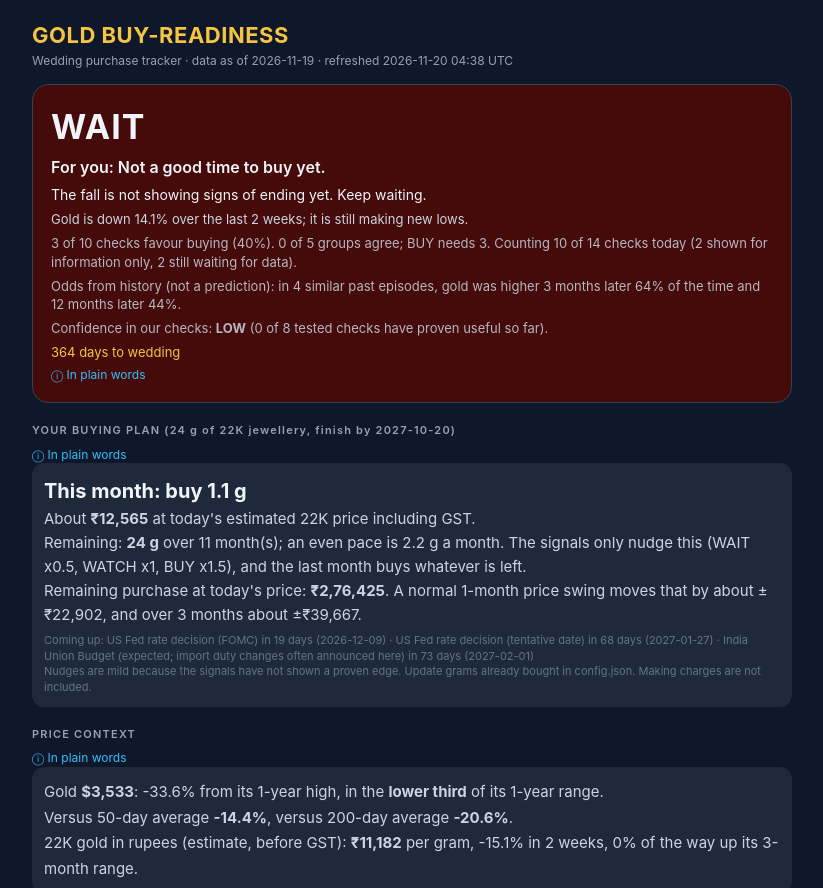
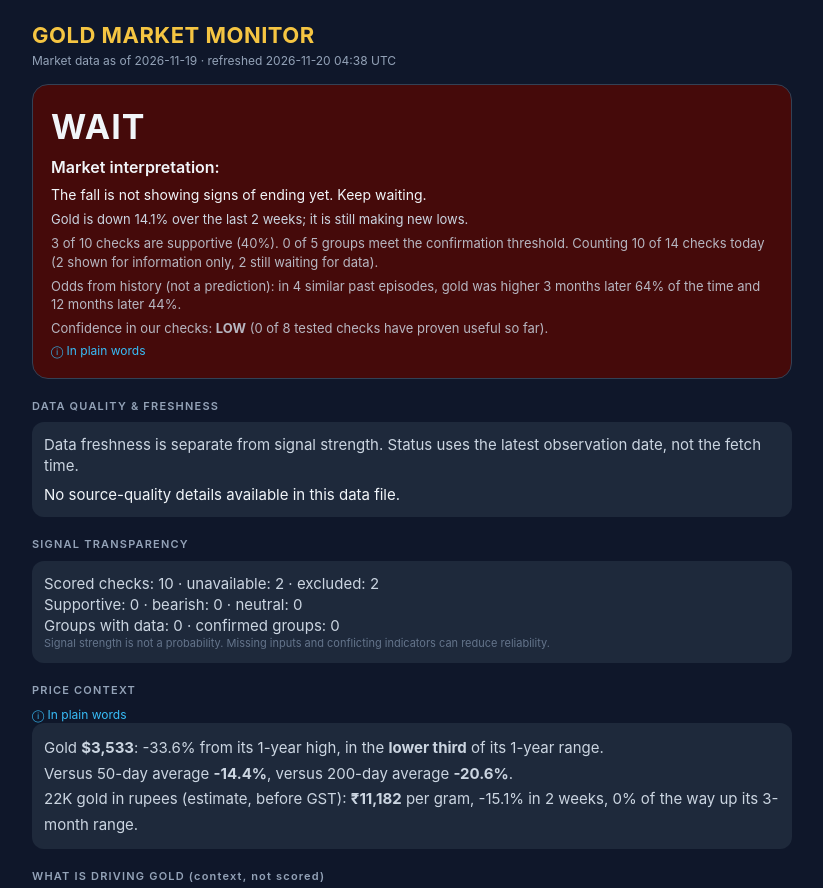
Before and after one commit to KashifMalhan98/gold-dashboard, a plain HTML site: page docs/index.html in a window 1280 px wide. Shown: the top 888 px of the page, without its empty margins (228-1051 px from the left). Drawn offline with Linux system fonts and the light colour scheme.

Commit message:
Add files via upload

```diff
--- a/docs/index.html
+++ b/docs/index.html
@@ -6,6 +6,12 @@
 :root{--bg:#0f172a;--card:#1e293b;--line:#334155;--txt:#f1f5f9;--mute:#94a3b8;--gold:#f5c542;--g:#4ade80;--a:#fbbf24;--r:#f87171}
 *{box-sizing:border-box}body{margin:0;background:var(--bg);color:var(--txt);font:15px/1.4 -apple-system,Segoe UI,Arial,sans-serif;padding:max(16px,env(safe-area-inset-top)) 16px 32px}
 .wrap{max-width:760px;margin:0 auto}h1{font-size:22px;margin:4px 0 2px;color:var(--gold);letter-spacing:.5px}
+.healthgrid{display:grid;grid-template-columns:repeat(2,minmax(0,1fr));gap:8px}
+.healthrow{background:var(--card);border-radius:10px;padding:9px 11px;font-size:12px}
+.healthrow .meta{color:var(--mute);margin-top:3px}
+.status{font-weight:700}.fresh{color:var(--g)}.delayed{color:var(--a)}.stale,.missing{color:var(--r)}
+.alert{background:#422006;border:1px solid #92400e;border-radius:10px;padding:10px;font-size:12px;margin:8px 0}
+@media(max-width:480px){.healthgrid{grid-template-columns:1fr}}
 .sub{color:var(--mute);font-size:12px;margin-bottom:14px}
 .hero{border-radius:16px;padding:18px;margin-bottom:14px;border:1px solid var(--line);background:var(--card)}
 .hero.buy{background:#14532d;border-color:#166534}.hero.imp{background:#1e3a2f}.hero.reb{background:#422006}.hero.wait{background:#450a0a}
@@ -30,7 +36,7 @@ svg.sp{width:70px;height:22px}
 .info div{background:#0f172a;border-radius:8px;padding:8px 10px;margin-top:6px;font-size:12.5px;line-height:1.5;color:#cbd5e1;font-weight:400}
 .nowline{font-size:12.5px;color:#e2e8f0;margin-top:6px;grid-column:1/3}
 </style></head><body><div class="wrap">
-<h1>GOLD BUY-READINESS</h1><div class="sub" id="sub">Loading…</div>
+<h1>GOLD MARKET MONITOR</h1><div class="sub" id="sub">Loading…</div>
 <div id="app"></div>
 <div class="foot" id="foot"></div></div>
 <script>
@@ -44,8 +50,8 @@ function spark(a){a=(a||[]).filter(x=>x!=null);if(a.length<3)return"";const mn=M
 const badge=s=>s==null?'<span class="badge na">NO DATA</span>':s==1?'<span class="badge up">▲ FAVOURS BUYING</span>':s==.5?'<span class="badge mid">● UNCLEAR</span>':'<span class="badge dn">▼ SAYS WAIT</span>';
 const info=t=>`<details class="info"><summary>ⓘ In plain words</summary><div>${t}</div></details>`;
 const IX={
- hero:"This box answers one question: has gold's fall stopped? WAIT means not yet, so do not rush to buy. WATCH means there are early signs of a bottom but they are not confirmed. BUY means most of our checks agree the fall is over, so start buying in stages. The percentage is the share of our checks pointing to the fall ending. It is a checklist, not a forecast. Nobody can predict gold reliably.",
- plan:"Instead of guessing the exact bottom, this splits your 24 grams into small purchases over the months left. The checks above only nudge the amount: buy a bit less while the fall continues and a bit more once it stabilises. Before big events, such as the US Fed rate decision, it tells you to hold off a few days. The plus or minus rupee figure is a normal one-month price swing on what you still have to buy, which shows why perfect timing is so hard.",
+ hero:"This status summarises the current indicator checklist. SUPPORTIVE means several scored indicators align with stabilisation; MIXED means evidence is uneven; UNCONFIRMED means the checks do not yet align. The score is not a probability or forecast, and the system has not established predictive reliability.",
+ plan:"Personalized purchase schedules are not shown in this dashboard. The monitor focuses on observable data, signal transparency, and historical testing.",
  context:"Where today's gold price sits compared with its own past. A price far below its 1-year high or its averages is cheaper than it has been, but cheap can get cheaper. The rupee figure is the 10-gram price before duty and GST, so it also reflects rupee moves.",
  drivers:"These are the big forces behind gold's moves right now. When the US raises interest rates, bonds pay more and gold (which pays nothing) loses appeal. Higher oil can push inflation and rate hikes up. Falling stocks and a high VIX (a fear gauge) can force investors to sell gold to raise cash. They are shown for context and are not counted in the verdict yet.",
  groups:"We group checks that measure the same idea, so one story is not counted several times. Price and positioning looks at gold itself and fund behaviour. Dollar and rates looks at the forces that usually move gold. Fund flows looks at money moving into or out of gold funds. India-specific looks at the rupee and policy. Asia looks at Asian trading hours. A group is confirmed when its average score is 60% or more, and we want at least 3 groups to agree before saying BUY.",
@@ -71,27 +77,31 @@ const SIG={
  ibja_prem:{t:"How much more Indian wholesale gold (the official IBJA rate) costs than the world price converted to rupees with import duty. A rising premium means Indian dealers are charging more than usual, which can mean tight local supply or strong demand. A falling one means gold is getting cheaper locally compared with the world price. It needs about a week of official readings before it can score.",n:{1:"India's price is cheaper than usual compared with the world price.",0.5:"India's premium is about normal.",0:"India's price is expensive compared with the world price."},none:"Building history from the official IBJA rate. It will score after about 5 working days."},
  cnh:{t:"The Chinese yuan against the dollar. A stable or stronger yuan makes gold cheaper for Chinese buyers and supports their demand.",n:{1:"The yuan is stable or stronger.",0.5:"The yuan is drifting slightly.",0:"The yuan is weakening, which hurts Chinese buying."}}};
 const nowline=s=>{const m=SIG[s.key]; if(!m) return ""; const say=s.score==null?(m.none||"No data yet."):(m.n[s.score]||""); return `<div class="nowline">Right now: ${say}</div>${info(m.t)}`;};
-fetch("data.json?"+Date.now()).then(r=>r.json()).then(d=>{
+fetch("data.json?"+Date.now()).then(r=>{if(!r.ok)throw new Error(`data.json HTTP ${r.status}`);return r.json()}).then(d=>{
  const v=d.verdict, cls=v.startsWith("BUY")?"buy":v.startsWith("IMP")?"imp":v.startsWith("REB")?"reb":"wait";
- $("sub").textContent=`Wedding purchase tracker · data as of ${d.as_of} · refreshed ${d.updated_utc} UTC`;
+ $("sub").textContent=`Market data as of ${d.as_of} · refreshed ${d.updated_utc} UTC`;
  let note="";
- if(d.days_to_wedding!=null){note=d.days_to_wedding<0?"Wedding date has passed":`${d.days_to_wedding} days to wedding`;}
- const sh=d.short||v, cls2=sh=="BUY"?"buy":sh=="WATCH"?"reb":"wait";
- const foryou={BUY:"Good time to buy in stages.",WATCH:"Getting better for buying, but not confirmed yet.",WAIT:"Not a good time to buy yet."}[sh]||"";
+ const sh=d.short||v, cls2=sh=="SUPPORTIVE"?"buy":sh=="MIXED"?"reb":"wait";
+ const foryou={SUPPORTIVE:"Several scored indicators align with stabilisation.",MIXED:"Evidence is mixed or incomplete.",UNCONFIRMED:"Current indicators do not confirm stabilisation."}[sh]||"";
  const pct0=x=>x==null?"n/a":Math.round(x*100)+"%", o=d.odds, cf=d.confidence||{};
  const cnt=`Counting ${d.scored} of ${d.n_all} checks today${(d.n_excluded||d.n_nodata)?` (${d.n_excluded||0} shown for information only, ${d.n_nodata||0} still waiting for data)`:""}.`;
- let h=`<div class="hero ${cls2}"><div class="v" style="font-size:34px;letter-spacing:1px">${sh}</div><div class="s" style="font-size:16px;color:#f1f5f9;font-weight:600">For you: ${foryou}</div><div class="s" style="font-size:14px;color:#f1f5f9">${d.msg||""}</div><div class="s">${d.trend||""}</div>`+
- `<div class="s" style="opacity:.85">${d.improving} of ${d.scored} checks favour buying (${Math.round(d.overall*100)}%). ${d.confirmed} of ${d.groups.length} groups agree; BUY needs ${d.needed}. ${cnt}</div>`+
+ let h=`<div class="hero ${cls2}"><div class="v" style="font-size:34px;letter-spacing:1px">${sh}</div><div class="s" style="font-size:16px;color:#f1f5f9;font-weight:600">Market interpretation: ${foryou}</div><div class="s" style="font-size:14px;color:#f1f5f9">${d.msg||""}</div><div class="s">${d.trend||""}</div>`+
+ `<div class="s" style="opacity:.85">${d.improving} of ${d.scored} checks are supportive (${Math.round(d.overall*100)}%). ${d.confirmed} of ${d.groups.length} groups meet the confirmation threshold. ${cnt}</div>`+
  (o?`<div class="s" style="opacity:.85">Odds from history (not a prediction): in ${o.episodes} similar past episodes, gold was higher 3 months later ${pct0(o.p3)} of the time and 12 months later ${pct0(o.p12)}.</div>`:"")+
  `<div class="s" style="opacity:.85">Confidence in our checks: <b>${cf.level||"LOW"}</b>${cf.tested?` (${cf.helps} of ${cf.tested} tested checks have proven useful so far)`:""}.</div>`+
  `${note?`<div class="n">${note}</div>`:""}${info(IX.hero)}</div>`;
-let pl=d.plan;
- if(pl){const rs=x=>"₹"+nf(x,0);
-  h+=`<h2>YOUR BUYING PLAN (${pl.target} g of 22K jewellery, finish by ${pl.finish})</h2>${info(IX.plan)}<div class="g"><div class="p" style="font-size:20px">${pl.hold?"Hold: wait until after the "+pl.hold.name:"This month: buy "+pl.suggest+" g"}</div>`+
-  `<div class="why" style="color:#cbd5e1;line-height:1.6">${pl.hold?`Event on ${pl.hold.date}.`:(pl.suggest_cost!=null?`About <b>${rs(pl.suggest_cost)}</b> at today's estimated 22K price including GST.`:"")}<br>Remaining: <b>${pl.remaining} g</b> over ${pl.months_left} month(s); an even pace is ${pl.base_per_month.toFixed(1)} g a month. The signals only nudge this (WAIT x0.5, WATCH x1, BUY x1.5), and the last month buys whatever is left.${pl.remaining_cost!=null?`<br>Remaining purchase at today's price: <b>${rs(pl.remaining_cost)}</b>. A normal 1-month price swing moves that by about ±${rs(pl.swing_1m)}, and over 3 months about ±${rs(pl.swing_3m)}.`:""}</div>`+
-  (pl.upcoming.length?`<div class="note" style="margin-top:6px">Coming up: ${pl.upcoming.map(e=>`${e.name} in ${e.days} days (${e.date})`).join(" · ")}</div>`:"")+
-  `<div class="note">Nudges are mild because the signals have not shown a proven edge. Update grams already bought in config.json. Making charges are not included.</div></div>`;}
+// Personal purchase-plan outputs are intentionally not rendered; this is a market monitor.
+ const dq=d.data_quality||{}, diag=d.diagnostics||{};
+ const statusClass=x=>(x||"MISSING").toLowerCase();
+ const healthRows=(dq.rows||[]).map(x=>`<div class="healthrow"><div><b>${x.name}</b> <span class="status ${statusClass(x.status)}">${x.status}</span></div><div class="meta">Last: ${x.last_date||"none"} · age: ${x.age_days==null?"n/a":x.age_days+"d"} · recent: ${x.recent_filled}/${x.recent_total} · coverage: ${Math.round((x.coverage||0)*100)}%</div></div>`).join("");
+ h+=`<h2>DATA QUALITY & FRESHNESS</h2><div class="g"><div class="why" style="color:#cbd5e1;margin-bottom:8px">Data freshness is separate from signal strength. Status uses the latest observation date, not the fetch time.</div>`+
+ ((dq.critical_missing||[]).length?`<div class="alert">Critical inputs missing: ${(dq.critical_missing||[]).join(", ")}</div>`:"")+
+ ((dq.critical_stale||[]).length?`<div class="alert">Critical inputs stale: ${(dq.critical_stale||[]).join(", ")}</div>`:"")+
+ ((dq.failed_sources||[]).length?`<div class="alert">Source fetch failures: ${(dq.failed_sources||[]).length}. Expand diagnostics below.</div>`:"")+
+ `<div class="healthgrid">${healthRows||"No source-quality details available in this data file."}</div></div>`;
+ h+=`<h2>SIGNAL TRANSPARENCY</h2><div class="g"><div class="why" style="color:#cbd5e1">Scored checks: ${diag.available??d.scored} · unavailable: ${diag.missing??d.n_nodata} · excluded: ${diag.excluded??d.n_excluded}<br>Supportive: ${diag.bullish??0} · bearish: ${diag.bearish??0} · neutral: ${diag.neutral??0}<br>Groups with data: ${diag.groups_available??0} · confirmed groups: ${diag.groups_confirmed??d.confirmed}</div>${diag.conflicting?`<div class="alert">Conflicting evidence detected. Review individual signals before interpreting the overall score.</div>`:""}<div class="note">Signal strength is not a probability. Missing inputs and conflicting indicators can reduce reliability.</div></div>`;
  let c=d.context||{};
+
  if(c.gold!=null){const pc=x=>(x>=0?"+":"")+(x*100).toFixed(1)+"%";
   const pos=c.range_pos==null?"":c.range_pos<.33?"lower third":c.range_pos>.66?"upper third":"middle";
   h+=`<h2>PRICE CONTEXT</h2>${info(IX.context)}<div class="g"><div class="why" style="color:#cbd5e1;line-height:1.7">Gold <b>$${nf(c.gold,0)}</b>: ${pc(c.from_high)} from its 1-year high, in the <b>${pos}</b> of its 1-year range.<br>Versus 50-day average <b>${pc(c.vs50)}</b>${c.vs200!=null?`, versus 200-day average <b>${pc(c.vs200)}</b>`:""}.${c.inr!=null?`<br>22K gold in rupees (estimate, before GST): <b>₹${nf(c.inr,0)}</b> per gram, ${pc(c.inr_chg10)} in 2 weeks, ${c.inr_pos==null?"":Math.round(c.inr_pos*100)+"% of the way up its 3-month range"}.`:""}</div></div>`;}
@@ -111,6 +121,11 @@ if(d.backtest){const b=d.backtest, p=x=>x==null?"n/a":(x>=0?"+":"")+(x*100).toFi
   h+=`<h2>DO THESE SIGNALS ACTUALLY HELP? (measured on past data)</h2>${info(IX.backtest)}<div class="g"><div class="why" style="color:#cbd5e1;margin-bottom:8px">Across the last ${b.days} days, gold moved <b>${p(b.base_avg)}</b> on average over the next ${b.horizon} trading days (rose ${hp(b.base_hit)} of the time). When the dashboard said:<br>${b.buckets.map(x=>`<b>${x.name}</b>: ${p(x.avg)} (n=${x.n})`).join(" · ")}</div>`+
   b.rows.slice().sort((a,c)=>order[a.verdict]-order[c.verdict]||(c.edge||0)-(a.edge||0)).map(r=>`<div class="row2" style="padding:6px 0;border-top:1px solid #334155"><div style="flex:1"><div style="font-size:13px">${r.name}</div><div class="note" style="color:#94a3b8">after green ${p(r.green_avg)} (rose ${hp(r.green_hit)}, n=${r.n_green}) · after red ${p(r.red_avg)} (rose ${hp(r.red_hit)}, n=${r.n_red})</div></div><span class="badge ${tag[r.verdict]}">${r.verdict.toUpperCase()}</span></div>`).join("")+
   `<div class="note" style="margin-top:8px">Based on about one year of data with overlapping windows, so treat these as hints, not proof. Candidates are tested only and are not part of the score. A signal that is ‘backwards’ or has ‘no clear edge’ is a candidate to drop.${b.base_hit<0.45?` <b style="color:#fbbf24">Warning: gold rose only ${hp(b.base_hit)} of the time in this window, so this mostly shows how signals behaved in a steady downtrend, not whether they can spot a bottom.</b>`:""}</div></div>`;}
+ if(d.backtest&&d.backtest.redundant_pairs&&d.backtest.redundant_pairs.length){
+  const pairs=d.backtest.redundant_pairs;
+  h+=`<h2>INDICATOR REDUNDANCY (CORRELATION)</h2><div class="g"><div class="why" style="color:#cbd5e1;margin-bottom:8px">Strongly correlated signal scores may be measuring similar information. Correlation is not proof of duplication, but these pairs should be reviewed before treating them as independent confirmations.</div>`+
+  pairs.map(x=>`<div class="row2" style="padding:6px 0;border-top:1px solid var(--line)"><div style="flex:1;font-size:12px">${x.a} ↔ ${x.b}<div class="note">${x.n} shared historical observations</div></div><span class="badge mid">r = ${x.correlation}</span></div>`).join("")+`</div>`;
+ }
  if(d.base_rates){const b=d.base_rates,p=x=>x==null?"n/a":(x>=0?"+":"")+(x*100).toFixed(0)+"%",hp=x=>x==null?"n/a":Math.round(x*100)+"%";
   h+=`<h2>25-YEAR BASE RATES (what gold did after similar situations)</h2>${info(IX.base)}<div class="g"><div class="why" style="color:#cbd5e1;margin-bottom:6px">Now: ${(b.now.from_high*100).toFixed(0)}% from the 1-year high, ${(b.now.vs200*100).toFixed(0)}% versus the 200-day average, RSI ${b.now.rsi.toFixed(0)}. History since ${b.since}.</div>`+
   b.rows.map(r=>`<div style="padding:6px 0;border-top:1px solid #334155"><div style="font-size:13px"><b>${r.name}</b> <span class="note">(${r.days} days, ${r.episodes} separate episodes)</span></div><div class="note" style="color:#94a3b8">3 months later: median ${p(r["3 months"].median)}, rose ${hp(r["3 months"].pos)} · 12 months later: median ${p(r["12 months"].median)}, rose ${hp(r["12 months"].pos)} · worst 10% of 12-month outcomes ${p(r["12 months"].p10)} · typical further drop within 3 months ${p(r.further_drop_median)}</div></div>`).join("")+
@@ -124,6 +139,6 @@ if(d.backtest){const b=d.backtest, p=x=>x==null?"n/a":(x>=0?"+":"")+(x*100).toFi
   `<div class="why" style="color:#cbd5e1;margin-top:8px;line-height:1.7">With ${(r.gst*100).toFixed(0)}% GST: <b>${rs(r.p22_gst)}</b> per gram${r.making>0?`<br>With GST and ${(r.making*100).toFixed(0)}% making charges: <b>${rs(r.p22_all)}</b> per gram`:""}<br>Built from ${r.source} $${nf(r.gold_usd,0)}, rupee ${nf(r.usdinr,2)}, import duty ${(r.duty*100).toFixed(0)}%${r.local_premium?`, Indian premium ${(r.local_premium*100).toFixed(1)}%`:""}.</div>`+
   `<div class="note" style="margin-top:6px">IBJA is India's official benchmark. It is declared around 12:05 pm and 5:05 pm IST on working days, and not on weekends or holidays. Between fixings the estimate moves with the world price and the rupee. Shop rates add making charges and can differ by a percent or so, so check your jeweller's board on the day. Official page: <a href="https://ibjarates.com" style="color:#38bdf8">ibjarates.com</a>.${r.making>0?"":" Set making_charge_pct in config.json once your jeweller quotes it."}</div></div>`;}
  $("app").innerHTML=h;
- $("foot").innerHTML="A price rebound alone is not enough: the verdict needs several independent groups to improve together. Framework only, not financial advice.<br>Data: Yahoo Finance, FRED/US Treasury, CFTC, Shanghai Gold Exchange, IBJA, Google News. "+(d.log||[]).filter(x=>x.startsWith("FAIL")).map(x=>"<br>⚠ "+x).join("")+`<details style="margin-top:10px"><summary>Data health (tap to open)</summary>${(d.health||[]).map(x=>"<br>"+x).join("")}<br><br>${(d.log||[]).map(x=>x.replace(/</g,"&lt;")).join("<br>")}</details>`;
+ $("foot").innerHTML="Experimental market-condition indicators; not probabilities, forecasts, or personal financial advice.<br>Data: Yahoo Finance, FRED/US Treasury, CFTC, Shanghai Gold Exchange, IBJA, Google News. "+(d.log||[]).filter(x=>x.startsWith("FAIL")).map(x=>"<br>⚠ "+x).join("")+`<details style="margin-top:10px"><summary>Raw source diagnostics (tap to open)</summary>${(d.health||[]).map(x=>"<br>"+x).join("")}<br><br>${(d.log||[]).map(x=>x.replace(/</g,"&lt;")).join("<br>")}</details>`;
 }).catch(e=>{$("sub").textContent="Waiting for the first data refresh (Actions tab → Update gold data → Run workflow).";});
 </script></body></html>
```
